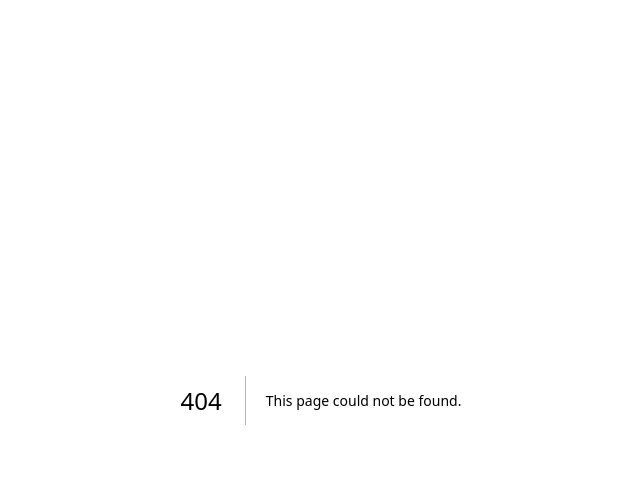
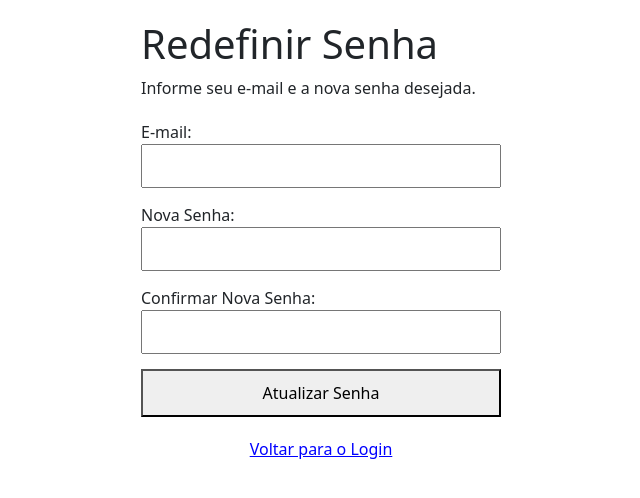
Before and after one commit to AntonyRNS/hub-negocios-v4.0, a Next.js app in the folder hub-negocios/: page /recuperar-senha in a window 1280 px wide. Before the commit this address had no page. Shown: the top 498 px of the page, without its empty margins (319-959 px from the left). Built offline with nearby package versions, Linux system fonts and the light colour scheme.

Commit message:
Implementa recuperar senha no LocalStorage

```diff
--- /dev/null
+++ b/hub-negocios/app/recuperar-senha/page.tsx
@@ -0,0 +1,105 @@
+'use client';
+
+import { useState } from 'react';
+import { useRouter } from 'next/navigation'; // Padrão App Router [2]
+import Link from 'next/link';
+
+export default function RecuperarSenhaPage() {
+  const router = useRouter();
+  const [email, setEmail] = useState('');
+  const [newPassword, setNewPassword] = useState('');
+  const [confirmPassword, setConfirmPassword] = useState('');
+  const [message, setMessage] = useState('');
+  const [error, setError] = useState('');
+
+  const handleUpdatePassword = (e: React.FormEvent) => {
+    e.preventDefault();
+    setError('');
+    setMessage('');
+
+    // Validação básica de campos
+    if (newPassword !== confirmPassword) {
+      setError('As senhas não coincidem.');
+      return;
+    }
+
+    // 1. Busca os usuários no LocalStorage [3]
+    const savedUsers = localStorage.getItem('local_users');
+    const users = savedUsers ? JSON.parse(savedUsers) : [];
+
+    // 2. Localiza o índice do usuário pelo e-mail
+    const userIndex = users.findIndex((u: any) => u.email === email);
+
+    if (userIndex !== -1) {
+      // 3. Atualiza a senha no array
+      users[userIndex].password = newPassword;
+
+      // 4. Salva o array atualizado de volta no LocalStorage [3, 4]
+      localStorage.setItem('local_users', JSON.stringify(users));
+
+      setMessage('Senha alterada com sucesso! Redirecionando para o login...');
+
+      // 5. Redireciona após 2 segundos para o usuário ler a mensagem
+      setTimeout(() => {
+        router.push('/login');
+      }, 2000);
+    } else {
+      setError('E-mail não encontrado no sistema.');
+    }
+  };
+
+  return (
+    <div style={{ padding: '20px', maxWidth: '400px', margin: 'auto' }}>
+      <h1>Redefinir Senha</h1>
+      <p>Informe seu e-mail e a nova senha desejada.</p>
+
+      <form onSubmit={handleUpdatePassword} style={{ marginTop: '20px' }}>
+        {error && <p style={{ color: 'red' }}>{error}</p>}
+        {message && <p style={{ color: 'green' }}>{message}</p>}
+
+        <div style={{ marginBottom: '15px' }}>
+          <label>E-mail:</label><br />
+          <input
+            type="email"
+            value={email}
+            onChange={(e) => setEmail(e.target.value)}
+            required
+            style={{ width: '100%', padding: '8px' }}
+          />
+        </div>
+
+        <div style={{ marginBottom: '15px' }}>
+          <label>Nova Senha:</label><br />
+          <input
+            type="password"
+            value={newPassword}
+            onChange={(e) => setNewPassword(e.target.value)}
+            required
+            style={{ width: '100%', padding: '8px' }}
+          />
+        </div>
+
+        <div style={{ marginBottom: '15px' }}>
+          <label>Confirmar Nova Senha:</label><br />
+          <input
+            type="password"
+            value={confirmPassword}
+            onChange={(e) => setConfirmPassword(e.target.value)}
+            required
+            style={{ width: '100%', padding: '8px' }}
+          />
+        </div>
+
+        <button type="submit" style={{ width: '100%', padding: '10px', cursor: 'pointer' }}>
+          Atualizar Senha
+        </button>
+      </form>
+
+      <div style={{ marginTop: '20px', textAlign: 'center' }}>
+        <Link href="/login" style={{ color: 'blue', textDecoration: 'underline' }}>
+          Voltar para o Login
+        </Link>
+      </div>
+    </div>
+  );
+}
```
Also changed, not shown: hub-negocios/app/login/page.tsx (+20 -12 lines).
